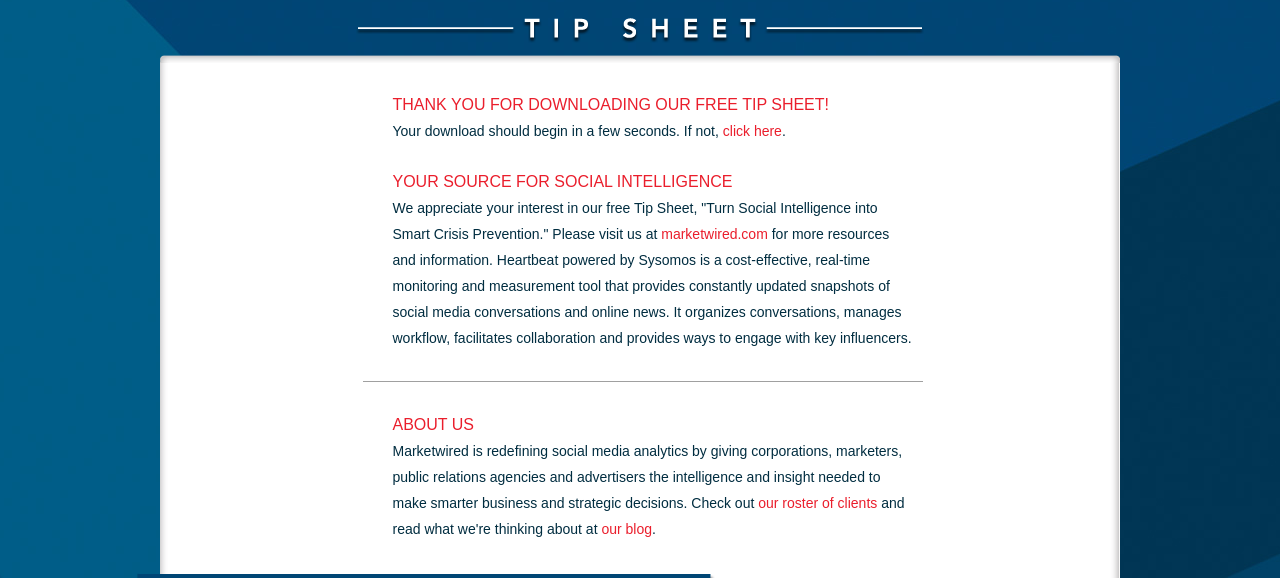
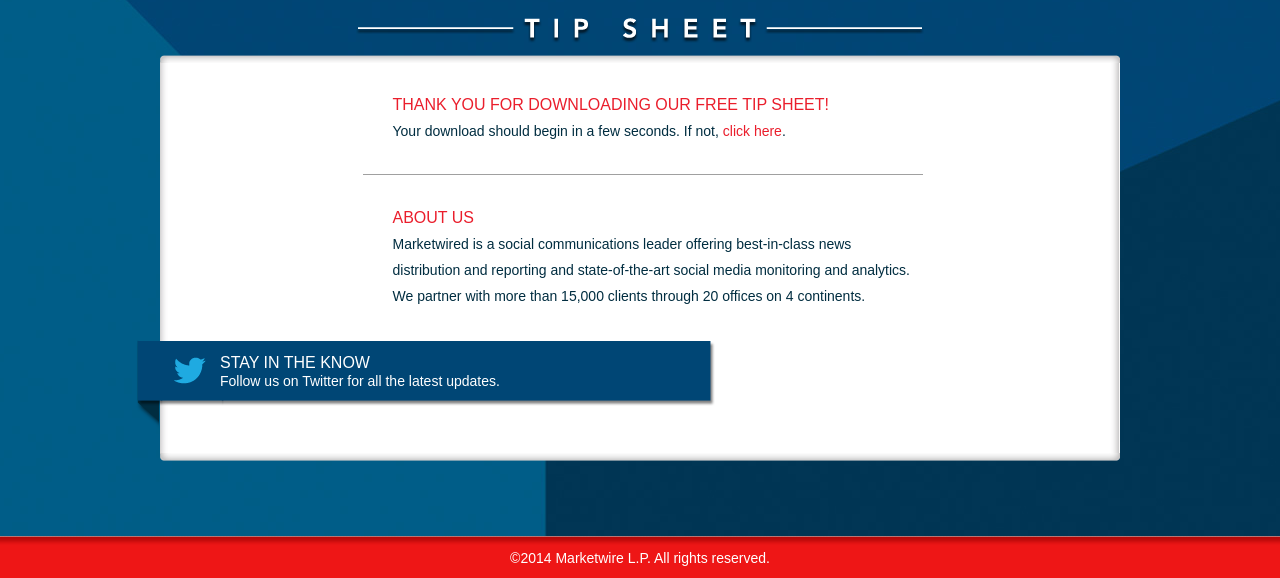
Before and after one commit to wasabirabbit/MW-LP-Resonate, a plain HTML site: page thanks.html in a window 1280 px wide. Shown: the part 222-800 px from the top of the page. Drawn offline with Linux system fonts and the light colour scheme; a script that the page names is missing; a web font is replaced by a local one.

Commit message:
updated copy

```diff
--- a/thanks.html
+++ b/thanks.html
@@ -64,13 +64,10 @@
 		<strong>THANK YOU FOR DOWNLOADING OUR FREE TIP SHEET!</strong><br />
 		<p>Your download should begin in a few seconds. If not, <a href="pdf/Sysomos-TipSheet-CrisisPrevention.pdf" target="_blank">click here</a>.</p>
 
-		<strong>YOUR SOURCE FOR SOCIAL INTELLIGENCE</strong><br />
-		<p>We appreciate your interest in our free Tip Sheet, "Turn Social Intelligence into Smart Crisis Prevention." Please visit us at <a href="http://www.marketwired.com/" target="_blank">marketwired.com</a> for more resources and information. Heartbeat powered by Sysomos is a cost-effective, real-time monitoring and measurement tool that provides constantly updated snapshots of social media conversations and online news. It organizes conversations, manages workflow, facilitates collaboration and provides ways to engage with key influencers.</p>
-
 		<img src="images/grey-dot.gif" width="560" class="greyline" height="1" alt="" />
 
 		<strong>ABOUT US</strong><br />
-		<p>Marketwired is redefining social media analytics by giving corporations, marketers, public relations agencies and advertisers the intelligence and insight needed to make smarter business and strategic decisions. Check out <a href="http://www.marketwire.com/" target="_blank">our roster of clients</a> and read what we're thinking about at <a href="http://blog.marketwire.com" target="_blank">our blog</a>.</p>
+		<p>Marketwired is a social communications leader offering best-in-class news distribution and reporting and state-of-the-art social media monitoring and analytics. We partner with more than 15,000 clients through 20 offices on 4 continents.</p>
 
 	</div>
 
```
